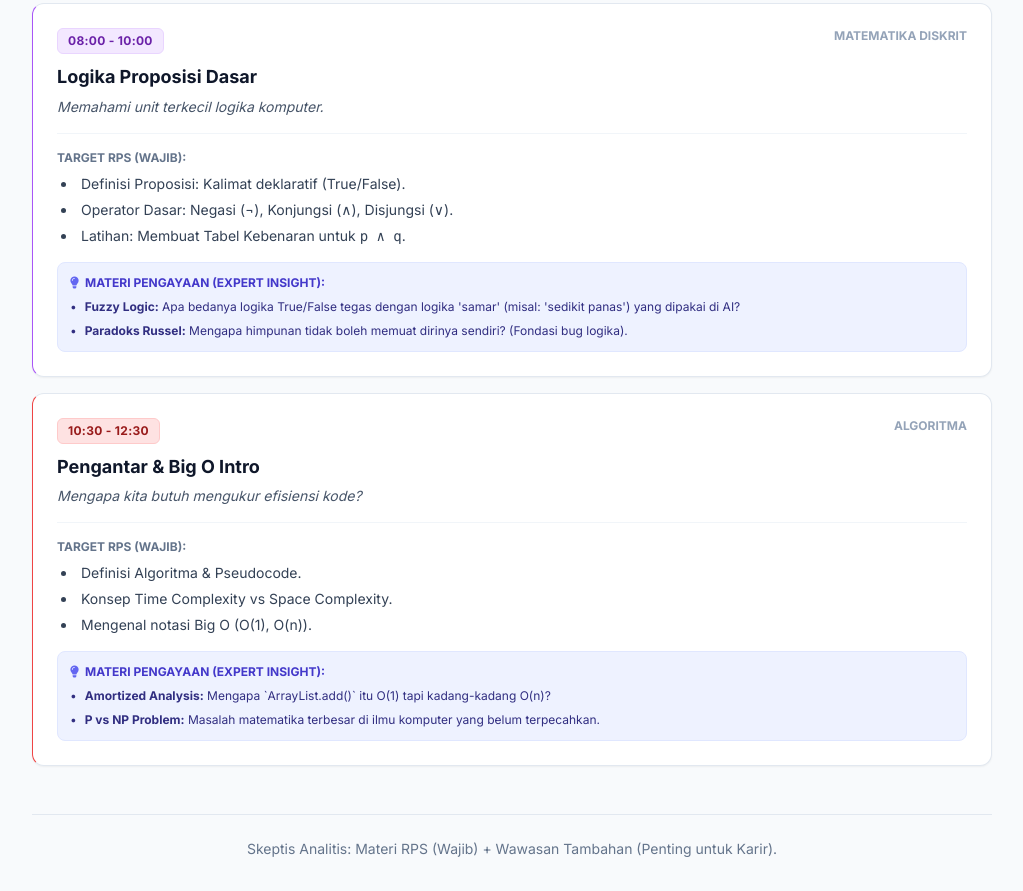
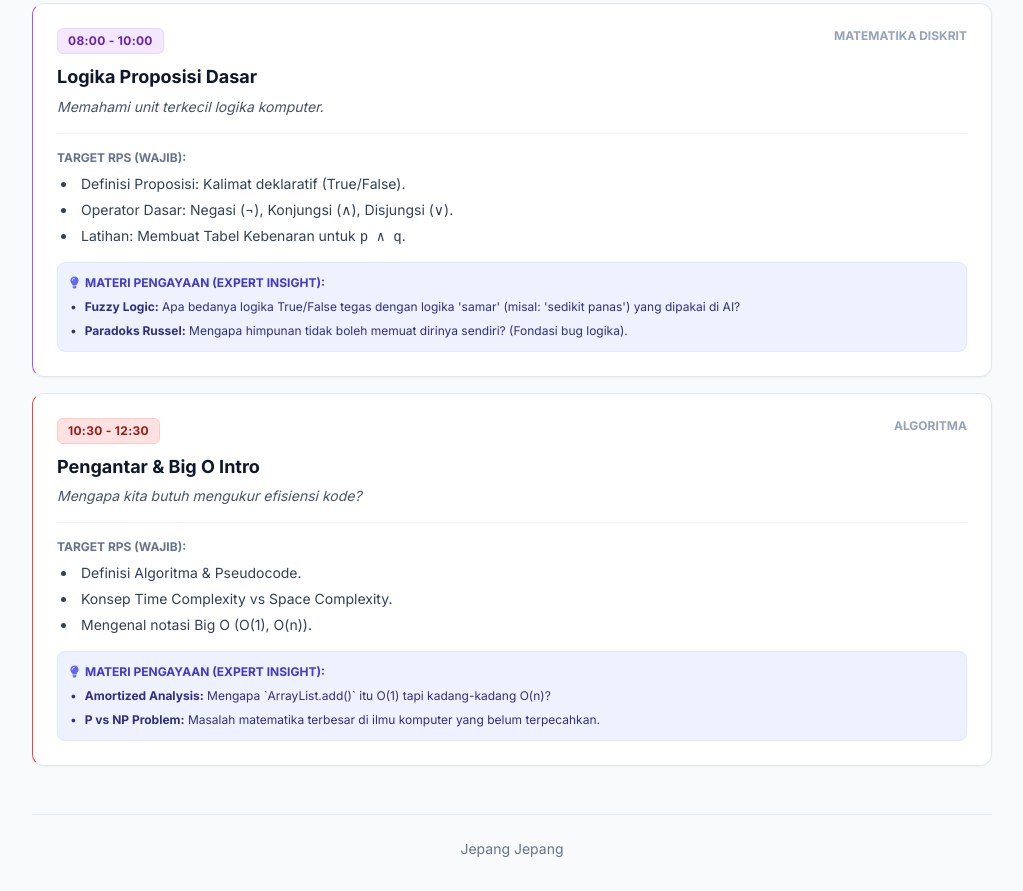
Before and after one commit to admir4ljoni/AnyPad, a plain HTML site: page detailed.html in a window 1280 px wide. Shown: the part 402-1293 px from the top of the page, without its empty margins (128-1151 px from the left). Drawn offline with nearby package versions, Linux system fonts and the light colour scheme.

Commit message:
revised footer

```diff
--- a/detailed.html
+++ b/detailed.html
@@ -159,7 +159,7 @@
     </main>
 
     <footer class="mt-12 pt-6 border-t border-slate-200 text-center text-slate-500 text-sm">
-        <p>Skeptis Analitis: Materi RPS (Wajib) + Wawasan Tambahan (Penting untuk Karir).</p>
+        <p>Jepang Jepang</p>
     </footer>
 
     <script>
```
